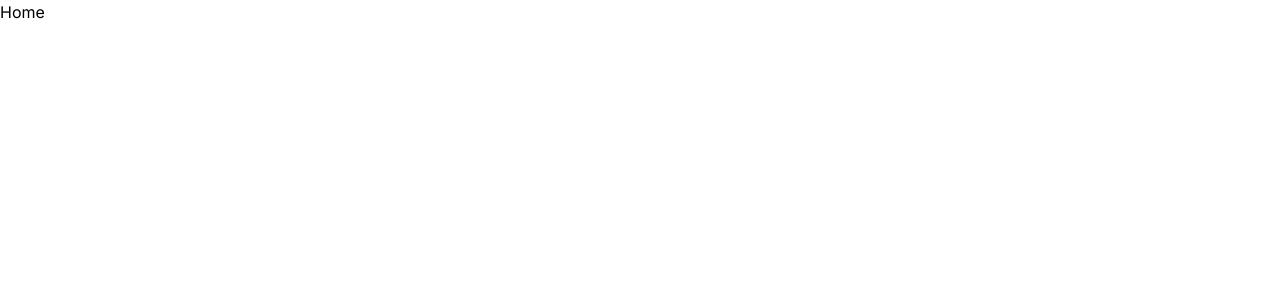
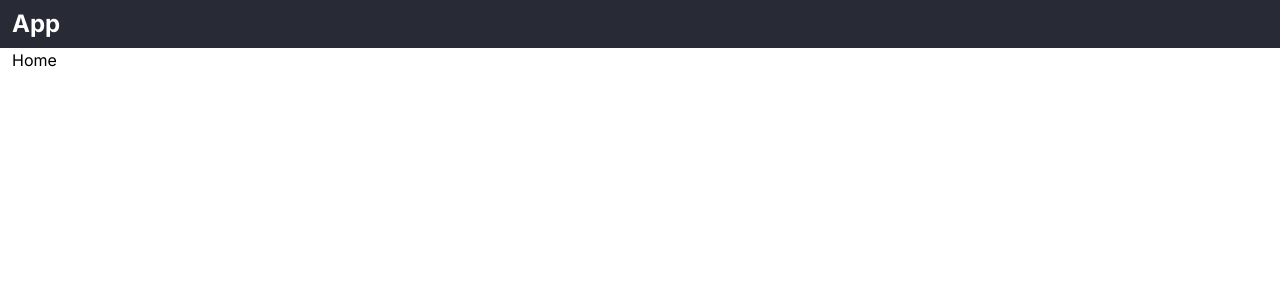
Before and after one commit to vietnt94v/react-creative, a Next.js app: page /home in a window 1280 px wide. Shown: the top 300 px of the page. Built offline with nearby package versions, Linux system fonts and the light colour scheme.

Commit message:
add context

```diff
--- /dev/null
+++ b/app/components/topNavigation/TopNavigation.tsx
@@ -0,0 +1,23 @@
+import React from 'react'
+
+
+const TopNavigation = () => {
+  return (
+    <>
+      <div className='bg-blue-dark-500'>
+        <div className='container'>
+          <div className='flex py-2'>
+            <div className='flex-1'>
+              <h1 className='text-2xl font-bold text-white'>App</h1>
+            </div>
+            <div className='flex-1 text-right'>
+
+            </div>
+          </div>
+        </div>
+      </div>
+    </>
+  )
+}
+
+export default TopNavigation
--- /dev/null
+++ b/app/components/topNavigation/index.tsx
@@ -0,0 +1,3 @@
+import TopNavigation from './TopNavigation'
+
+export default TopNavigation
--- /dev/null
+++ b/app/contexts/UserContext.tsx
@@ -0,0 +1,22 @@
+'use client'
+import React, { ReactNode, useState, createContext, useContext } from 'react'
+import IUser from '../models/User'
+
+interface IUserContext {
+  user: IUser | null
+  setUser: React.Dispatch<React.SetStateAction<IUser | null>>
+}
+
+const UserContext = createContext<IUserContext | null>(null)
+
+export const UserProvider = ({ children }: { children: ReactNode }) => {
+  const [user, setUser] = useState<IUser | null>(null)
+
+  return (
+    <>
+      <UserContext.Provider value={{ user, setUser }}>
+        {children}
+      </UserContext.Provider>
+    </>
+  )
+}
--- a/app/globals.css
+++ b/app/globals.css
@@ -11,5 +11,5 @@ button {
 }
 
 .container {
-  @apply mx-auto;
+  @apply mx-auto px-3;
 }
--- a/app/layout.tsx
+++ b/app/layout.tsx
@@ -1,22 +1,29 @@
-import type { Metadata } from "next";
-import { Inter } from "next/font/google";
-import "./globals.css";
+import type { Metadata } from 'next'
+import { Inter } from 'next/font/google'
+import './globals.css'
+import TopNavigation from './components/topNavigation'
+import { UserProvider } from './contexts/UserContext'
 
-const inter = Inter({ subsets: ["latin"] });
+const inter = Inter({ subsets: ['latin'] })
 
 export const metadata: Metadata = {
-  title: "App",
-  description: "",
-};
+  title: 'App',
+  description: '',
+}
 
 export default function RootLayout({
   children,
 }: Readonly<{
-  children: React.ReactNode;
+  children: React.ReactNode
 }>) {
   return (
-    <html lang="en">
-      <body className={inter.className}>{children}</body>
+    <html lang='en'>
+      <body className={inter.className}>
+        <UserProvider>
+          <TopNavigation />
+          <main>{children}</main>
+        </UserProvider>
+      </body>
     </html>
-  );
+  )
 }
--- /dev/null
+++ b/app/models/User.ts
@@ -0,0 +1,11 @@
+interface IUser {
+  id: number
+  username: string
+  email: string
+  firstName: string
+  lastName: string
+  gender: string
+  image: string
+}
+
+export default IUser
--- a/app/page.tsx
+++ b/app/page.tsx
@@ -1,4 +1,5 @@
 import Home from './home/page'
+import { useContext } from 'react'
 
 const App = () => {
   return <Home />
```
